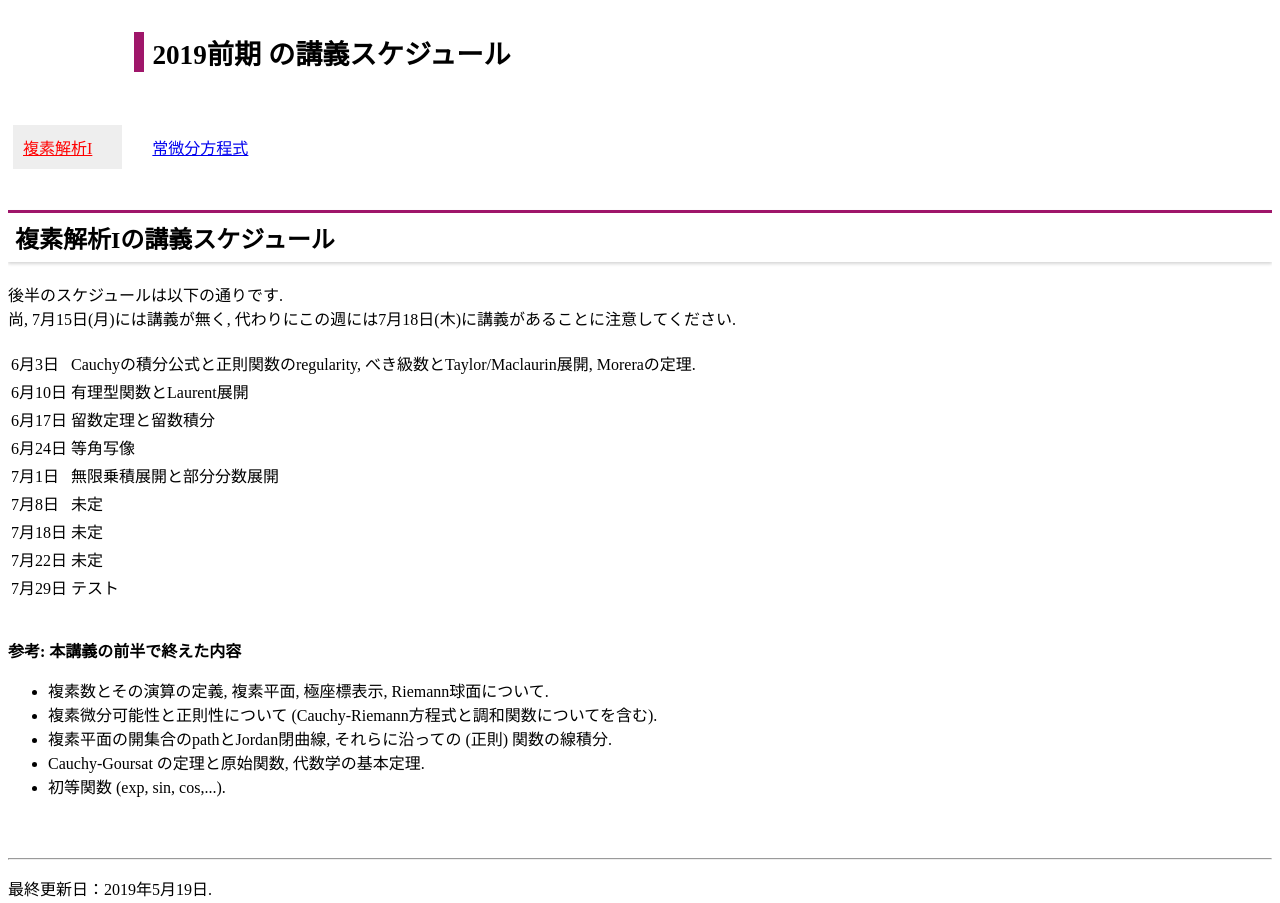
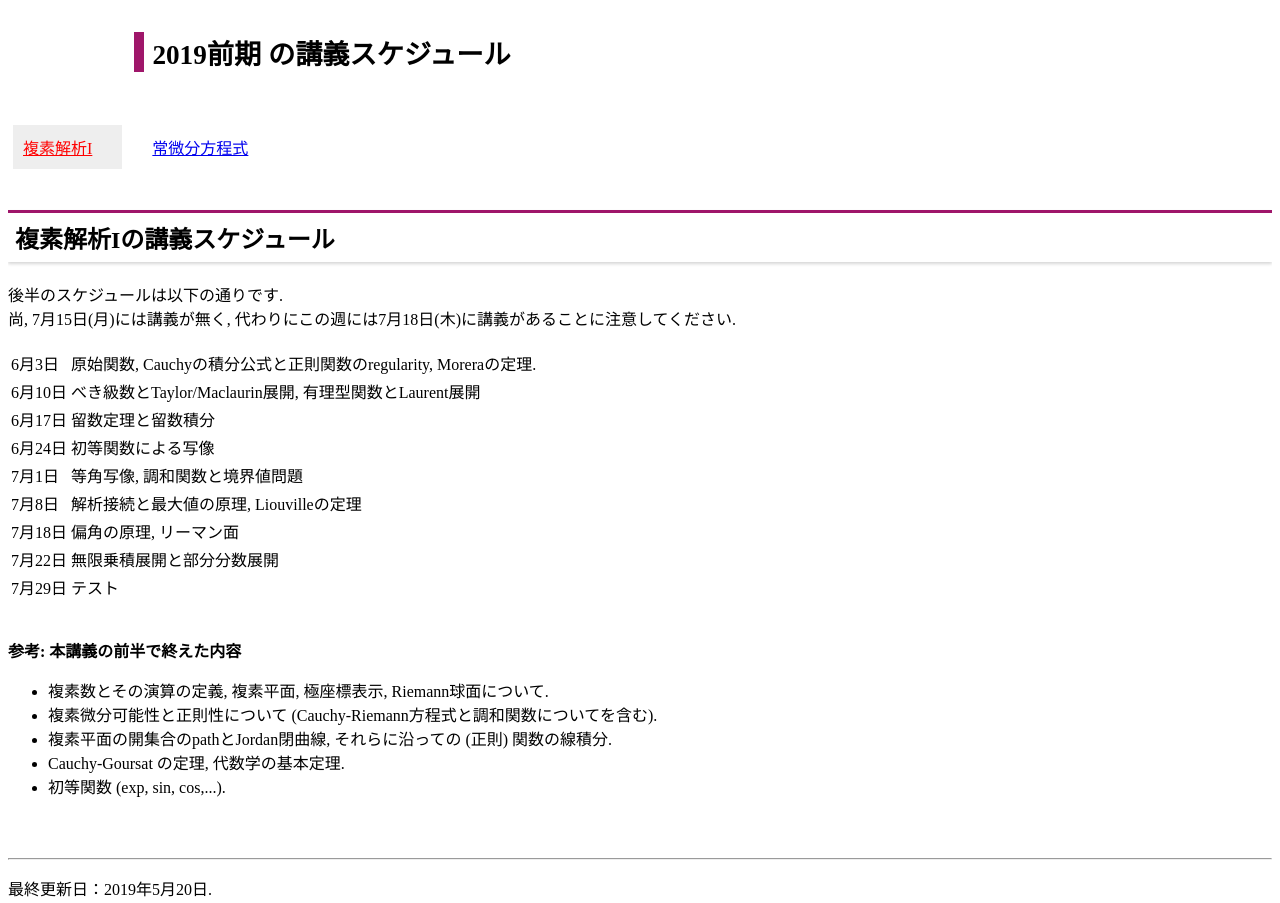
Before and after one commit to ktakayuki/ktakayuki.github.io, a plain HTML site: page lecture/schedule_2019S.html in a window 1280 px wide. Shown: the top 903 px of the page. Drawn offline with nearby package versions, Linux system fonts and the light colour scheme; some packages are replaced by stand-ins of ours.

Commit message:
講義予定更新

```diff
--- a/lecture/schedule_2019S.html
+++ b/lecture/schedule_2019S.html
@@ -175,11 +175,11 @@ table.type08 td {
  <table>
     <tr>
       <td>6月3日</td>
-      <td>Cauchyの積分公式と正則関数のregularity, べき級数とTaylor/Maclaurin展開, Moreraの定理. </td>
+      <td>原始関数, Cauchyの積分公式と正則関数のregularity, Moreraの定理. </td>
     </tr>
     <tr>
       <td>6月10日</td>
-      <td>有理型関数とLaurent展開</td>
+      <td>べき級数とTaylor/Maclaurin展開, 有理型関数とLaurent展開</td>
     </tr>
     <tr>
       <td>6月17日</td>
@@ -187,23 +187,23 @@ table.type08 td {
     </tr>
     <tr>
       <td>6月24日</td>
-      <td>等角写像</td>
+      <td>初等関数による写像</td>
     </tr>
     <tr>
       <td>7月1日</td>
-      <td>無限乗積展開と部分分数展開</td>
+      <td>等角写像, 調和関数と境界値問題</td>
     </tr>
     <tr>
       <td>7月8日</td>
-      <td>未定</td>
+      <td>解析接続と最大値の原理, Liouvilleの定理</td>
     </tr>
     <tr>
       <td>7月18日</td>
-      <td>未定</td>
+      <td>偏角の原理, リーマン面</td>
     </tr>
     <tr>
       <td>7月22日</td>
-      <td>未定</td>
+      <td>無限乗積展開と部分分数展開</td>
     </tr>
     <tr>
       <td>7月29日</td>
@@ -218,7 +218,7 @@ table.type08 td {
 <li>複素数とその演算の定義, 複素平面, 極座標表示, Riemann球面について. </li>
 <li>複素微分可能性と正則性について (Cauchy-Riemann方程式と調和関数についてを含む). </li>
 <li>複素平面の開集合のpathとJordan閉曲線, それらに沿っての (正則) 関数の線積分. </li>
-<li>Cauchy-Goursat の定理と原始関数, 代数学の基本定理. </li>
+<li>Cauchy-Goursat の定理, 代数学の基本定理. </li>
 <li>初等関数 (exp, sin, cos,...). </li>
 </ul>
 
@@ -290,7 +290,7 @@ table.type08 td {
 
 
 <br><br>
-<hr><p>最終更新日：2019年5月19日.  </p>
+<hr><p>最終更新日：2019年5月20日.  </p>
 <p>小池 貴之 (tkoike [at] sci.osaka-cu.ac.jp), 〒558-8585　大阪市住吉区杉本3－3－138 大阪市立大学 大学院理学研究科 数学教室. </p>
 <br><br>
 </body>
```
